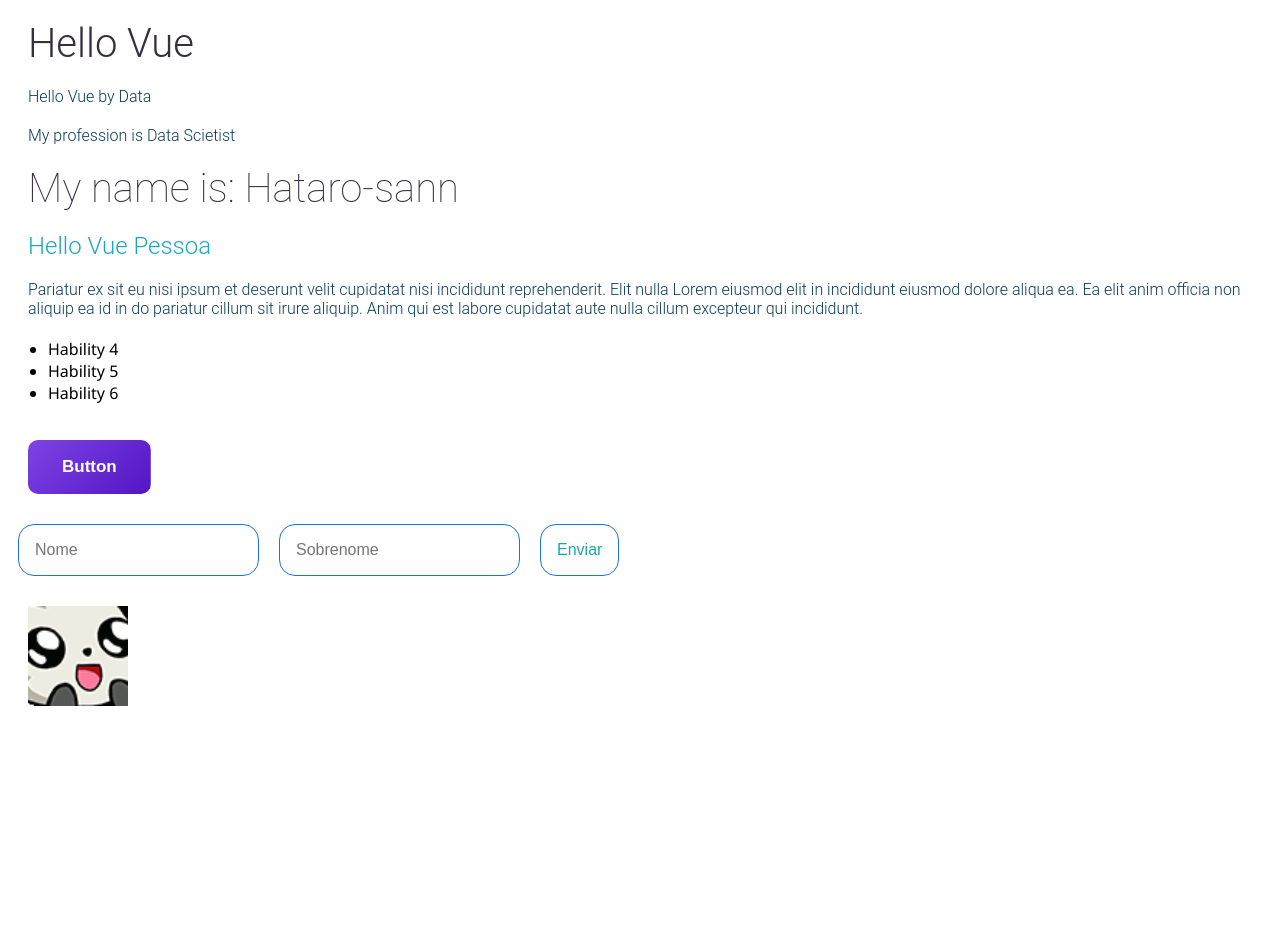
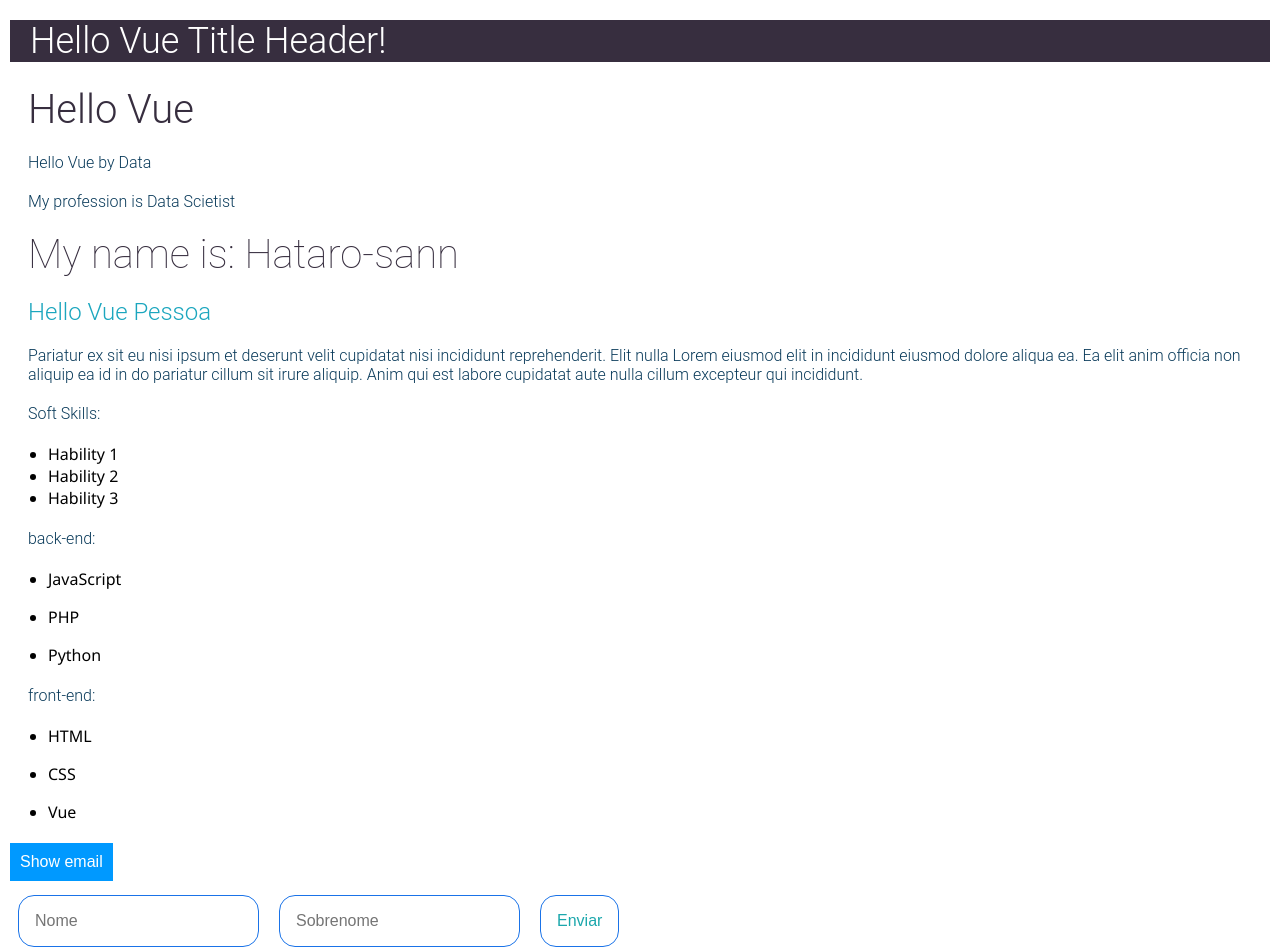
Before and after one commit to klysman08/Vue-Js, a Vue app in the folder 2_projeto_vue/: page / in a window 1280 px wide. Shown: the top 952 px of the page. Before the commit the page ends 800 px from the top, so only its background shows below. Built offline with nearby package versions, Linux system fonts and the light colour scheme.

Commit message:
vfor and events

```diff
--- a/2_projeto_vue/src/App.vue
+++ b/2_projeto_vue/src/App.vue
@@ -1,10 +1,10 @@
 <template>
-
+  <Header></Header>
   <PrimeiroComponte />
   <LifeCycle></LifeCycle>
   <Pessoa></Pessoa>
   <Info></Info>
-  <Button></Button>
+  <!-- <Button></Button> -->
   <Forms></Forms>
   <Picture></Picture>
 
@@ -18,10 +18,12 @@
   import Button from './components/Button.vue'
   import Forms from './components/Forms.vue'
   import Picture from './components/Picture.vue'
+  import Header from './components/Header.vue'
 
   export default {
     name: 'App',
     components: {
+      Header,
       PrimeiroComponte,
       LifeCycle,
       Pessoa,
@@ -32,3 +34,21 @@
     }
   }
 </script>
+
+<style>
+  body {
+    background-color: rgb(255, 255, 255)  }
+  img {
+    width: 200px;
+    height: 200px;
+    margin: 20px;
+  }
+  h1 {
+    color: rgb(27, 166, 190);
+    font-family: 'Roboto', sans-serif;
+    font-size: 1.5em;
+    font-weight: 300;
+    margin: 20px;
+  }
+
+</style>
--- a/2_projeto_vue/src/components/Forms.vue
+++ b/2_projeto_vue/src/components/Forms.vue
@@ -1,9 +1,9 @@
 <template>
 
-        <form  action="">
-            <input type="text" name="nome" placeholder="Nome">
-            <input type="text" name="sobrenome" placeholder="Sobrenome">
-            <input type="submit" value="Enviar" v-on:click="enviar">
+        <form  action="" @submit="SendForm">
+            <input type="text" v-model=nome placeholder="Nome">
+            <input type="text" v-model=email placeholder="Sobrenome">
+            <input type="submit" value="Enviar">
         </form>
 
 </template>
@@ -13,13 +13,21 @@
         name: 'Forms',
         data() {
             return {
-                nome: 'Hataro-san',
-                sobrenome: 'san',
+                nome: '',
+                email: '',
             }
         },
         methods: {
             enviar() {
                 console.log(this.nome, this.sobrenome)
+            },
+            SendForm(e) {
+                e.preventDefault();
+                const name = this.nome;
+                const email = this.email;
+
+                console.log('Formulário enviado')
+                console.log(name, email)
             }
         }
     }
--- /dev/null
+++ b/2_projeto_vue/src/components/Header.vue
@@ -0,0 +1,38 @@
+<template>
+    <header>
+        <h1>{{ title }}</h1>
+        <ul>
+
+        </ul>
+    </header>
+</template>
+
+<script>
+    export default {
+        name: 'Header',
+        data() {
+            return {
+                title: 'Hello Vue Title Header!'
+            }
+        }
+    }
+</script>
+
+<style scoped>
+    header {
+        background-color: rgb(55, 46, 63);
+        color: rgb(255, 255, 255);
+        font-family: 'Roboto', sans-serif;
+        font-size: 1.5em;
+        font-weight: 100;
+        margin: 2px;
+
+    }
+    h1 {
+        color: rgb(255, 255, 255);
+        font-family: 'Roboto', sans-serif;
+        font-size: 1.5em;
+        font-weight: 300;
+        margin: 20px;
+    }
+</style>
--- a/2_projeto_vue/src/components/Info.vue
+++ b/2_projeto_vue/src/components/Info.vue
@@ -3,18 +3,29 @@
     in incididunt eiusmod dolore aliqua ea. Ea elit anim officia non aliquip ea id in do pariatur cillum sit irure aliquip.
     Anim qui est labore cupidatat aute nulla cillum excepteur qui incididunt.
     </p>
-
+    <p>Soft Skills:</p>
     <ul v-if="its_working">
         <li>Hability 1</li>
         <li>Hability 2</li>
         <li>Hability 3</li>
     </ul>
 
-    <ul v-else>
-    <li>Hability 4</li>
-    <li>Hability 5</li>
-    <li>Hability 6</li>
+    <p>back-end:</p>
+    <ul v-for="(technology, index) in backend_technologies" :key="index">
+        <li>{{ technology }}</li>
     </ul>
+    <p>front-end:</p>
+    <ul v-bind:key="index" v-for="(technology, index) in frontend_technologies">
+        <li>{{ technology }}</li>
+    </ul>
+
+
+    <button @click="showEmail">{{status_email}}</button>
+
+    <p v-if="show_email">
+        <strong>email: {{email}}</strong>
+    </p>
+
 </template>
 
 <script>
@@ -22,9 +33,21 @@
         name: 'Info',
         data() {
             return {
-                its_working: false
+                its_working: true,
+                show_email: false,
+                email: 'Hataro-san@anime.jp',
+                status_email: 'Show email',
+                backend_technologies: ["JavaScript", "PHP", "Python"],
+                frontend_technologies: ["HTML", "CSS", "Vue"]
             }
         },
+
+        methods: {
+            showEmail() {
+                this.show_email = !this.show_email;
+                this.status_email = this.show_email ? 'Hide email' : 'Show email';
+            }
+        }
     }
 
 </script>
@@ -40,4 +63,23 @@
     ul {
         font-family: 'Segoe UI', Tahoma, Geneva, Verdana, sans-serif;
     }
+    button {
+        background-color: rgb(0, 153, 255);
+        border: none;
+        color: white;
+        padding: 10px;
+        text-align: center;
+        text-decoration: none;
+        display: inline-block;
+        font-size: 16px;
+        margin: 4px 2px;
+        cursor: pointer;
+        transition: 1.3s;
+    }
+    button:hover {
+        background-color: rgb(165, 14, 157);
+        color: white;
+        transition: 0.3s;
+        padding: 20px;
+    }
 </style>
--- a/2_projeto_vue/src/components/Pessoa.vue
+++ b/2_projeto_vue/src/components/Pessoa.vue
@@ -17,7 +17,7 @@ import Info from './Info.vue'
     }
 </script>
 
-<style>
+<style scoped>
     h3 {
         color: rgb(27, 166, 190);
         font-family: 'Roboto', sans-serif;
--- a/2_projeto_vue/src/components/Picture.vue
+++ b/2_projeto_vue/src/components/Picture.vue
@@ -13,11 +13,3 @@
         }
     }
 </script>
-
-<style scoped>
-    img {
-        width: 100px;
-        height: 100px;
-        margin: 20px;
-    }
-</style>
```
